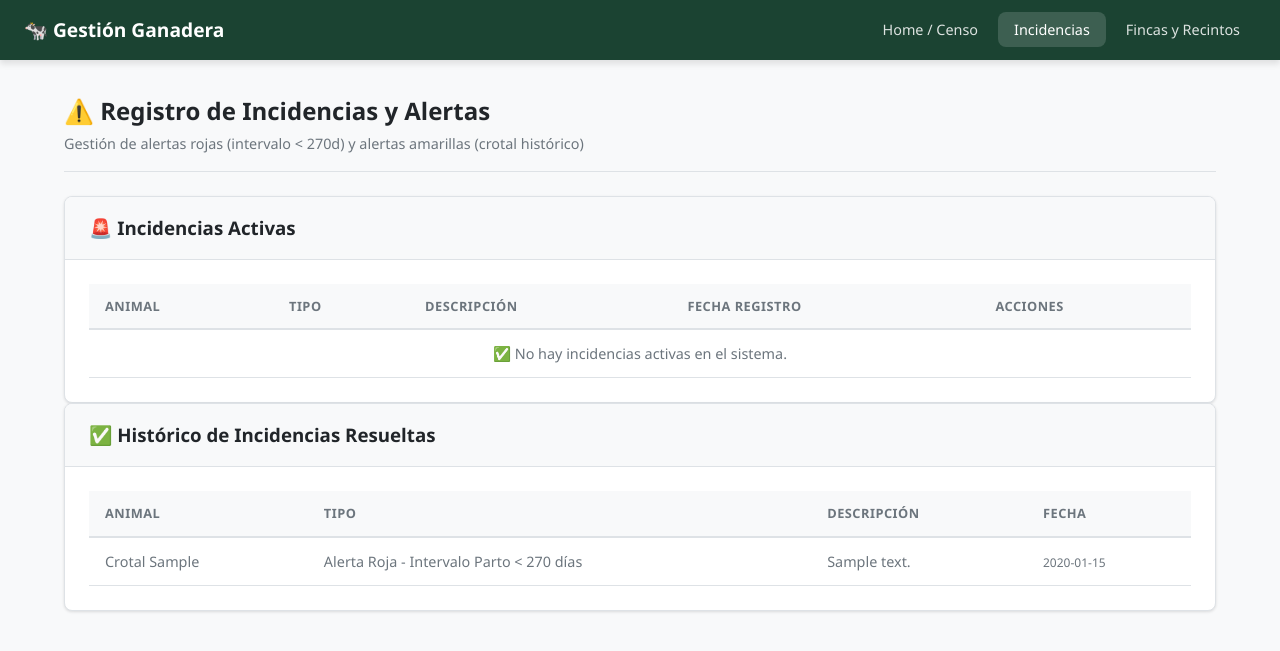
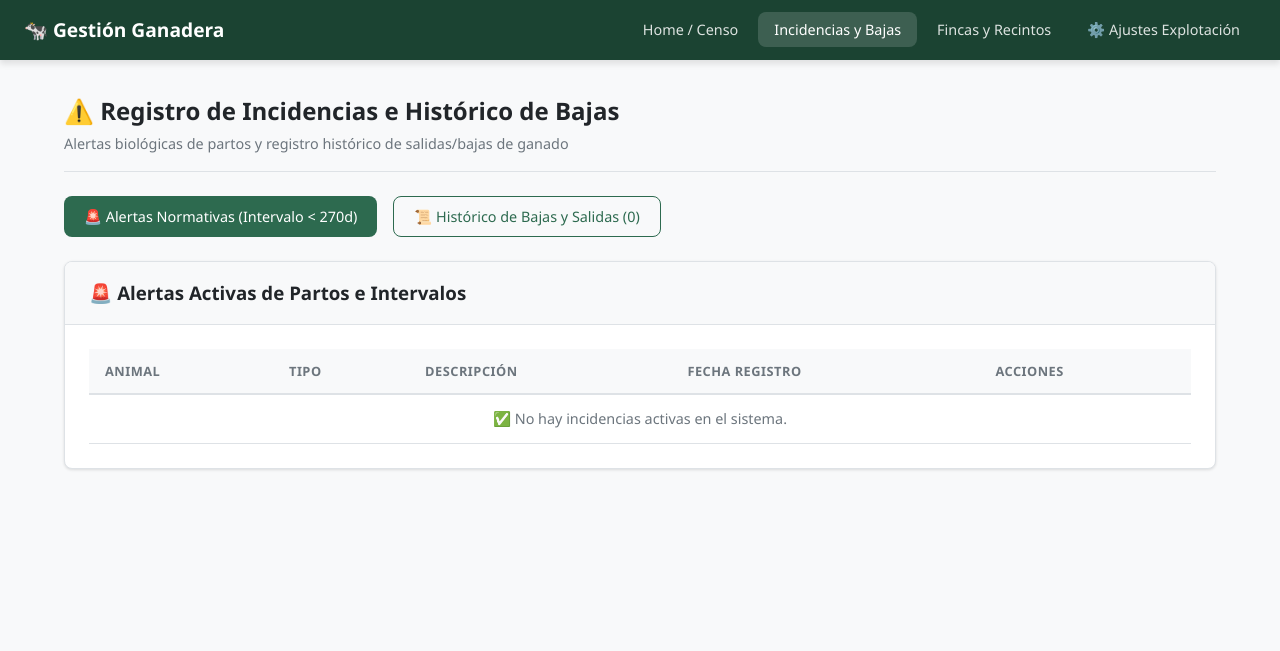
Before and after one commit to TomasCaceresIO/ProyectoFinca, a Django app: page /incidencias/ in a window 1280 px wide. Shown: the top 651 px of the page. Run offline with Django 5.2, Linux system fonts and the light colour scheme; tables that the repository leaves empty hold one stand-in row (values such as "Sample post"); some libraries are stand-ins or nearby versions.

Commit message:
feat(incidencias-export): add bajas historical tab, explotacion edit settings and CSV/Excel censo exports

```diff
--- a/ganaderia/urls.py
+++ b/ganaderia/urls.py
@@ -4,6 +4,9 @@ from . import views
 urlpatterns = [
     # Setup Wizard
     path('setup/', views.setup_wizard, name='setup_wizard'),
+
+    # Explotacion
+    path('explotacion/editar/', views.explotacion_edit, name='explotacion_edit'),
 
     # Home
     path('', views.home, name='home'),
@@ -22,9 +25,14 @@ urlpatterns = [
     # Fincas
     path('fincas/', views.finca_list, name='finca_list'),
     path('fincas/nueva/', views.finca_create, name='finca_create'),
+    path('fincas/<int:pk>/eliminar/', views.finca_delete, name='finca_delete'),
 
-    # Incidencias
+    # Incidencias / Bajas
     path('incidencias/', views.incidencias, name='incidencias'),
+
+    # Exportaciones (CSV / Excel)
+    path('exportar/csv/', views.exportar_csv, name='exportar_csv'),
+    path('exportar/excel/', views.exportar_excel, name='exportar_excel'),
 
     # API endpoints
     path('api/validar-crotal/', views.api_validar_crotal, name='api_validar_crotal'),
--- a/ganaderia/views.py
+++ b/ganaderia/views.py
@@ -1,20 +1,61 @@
 """
 Vistas de la aplicación Gestión Ganadera.
 """
+import csv
+import openpyxl
+from openpyxl.styles import Font, PatternFill, Alignment, Border, Side
+from datetime import date
+
 from django.shortcuts import render, redirect, get_object_or_404
 from django.contrib import messages
 from django.http import JsonResponse, HttpResponse
+from django.db import transaction
 from django.utils import timezone
 
 from .models import Explotacion, Finca, Ubicacion, Animal, Parto, Incidencia
 from .forms import (
-    ExplotacionSetupForm, FincaForm, AnimalForm, AnimalBajaForm,
+    ExplotacionSetupForm, ExplotacionForm, FincaForm, AnimalForm, AnimalBajaForm,
     PartoForm, PartoEditForm, TrasladoForm
 )
 from .services.animal_services import (
     validar_crotal, validar_intervalo_parto,
     registrar_parto, actualizar_parto, trasladar_animal, dar_de_baja_animal
 )
+
+
+def get_filtered_animales(request):
+    """Helper que aplica los mismos filtros multifactor que la tabla principal."""
+    animales = Animal.objects.filter(estado_vital='VIVO').select_related(
+        'finca', 'madre'
+    ).prefetch_related('partos_como_madre')
+
+    finca_id = request.GET.get('finca')
+    recinto = request.GET.get('recinto')
+    sexo = request.GET.get('sexo')
+    raza = request.GET.get('raza')
+    orden = request.GET.get('orden', 'crotal')
+
+    if finca_id:
+        animales = animales.filter(finca_id=finca_id)
+    if recinto:
+        animales = animales.filter(sub_ubicacion=recinto)
+    if sexo:
+        animales = animales.filter(sexo=sexo)
+    if raza:
+        animales = animales.filter(raza=raza)
+
+    lista = list(animales)
+    if orden == 'dias_parto_desc':
+        lista.sort(
+            key=lambda a: (a.dias_desde_ultimo_parto if a.dias_desde_ultimo_parto is not None else -1),
+            reverse=True
+        )
+    elif orden == 'edad_desc':
+        lista.sort(key=lambda a: a.fecha_nacimiento)
+    else:
+        lista.sort(key=lambda a: a.crotal)
+
+    return lista
 
 
 def setup_wizard(request):
@@ -45,6 +86,21 @@ def setup_wizard(request):
     return render(request, 'ganaderia/setup_wizard.html', {'form': form})
 
 
+def explotacion_edit(request):
+    """Edición de los datos oficiales de la explotación (Nombre y Código REGA)."""
+    explotacion = Explotacion.objects.first()
+    if not explotacion:
+        return redirect('setup_wizard')
+
+    form = ExplotacionForm(request.POST or None, instance=explotacion)
+    if request.method == 'POST' and form.is_valid():
+        form.save()
+        messages.success(request, '✅ Configuración de la Explotación actualizada correctamente.')
+        return redirect('home')
+
+    return render(request, 'ganaderia/explotacion_form.html', {'form': form, 'explotacion': explotacion})
+
+
 def home(request):
     """Panel de control principal y Censo Activo (Home Data Grid)."""
     explotacion = Explotacion.objects.first()
@@ -66,28 +122,7 @@ def home(request):
     raza = request.GET.get('raza')
     orden = request.GET.get('orden', 'crotal')
 
-    animales = animales_vivos
-    if finca_id:
-        animales = animales.filter(finca_id=finca_id)
-    if recinto:
-        animales = animales.filter(sub_ubicacion=recinto)
-    if sexo:
-        animales = animales.filter(sexo=sexo)
-    if raza:
-        animales = animales.filter(raza=raza)
-
-    lista_animales = list(animales)
-
-    if orden == 'dias_parto_desc':
-        lista_animales.sort(
-            key=lambda a: (a.dias_desde_ultimo_parto if a.dias_desde_ultimo_parto is not None else -1),
-            reverse=True
-        )
-    elif orden == 'edad_desc':
-        lista_animales.sort(key=lambda a: a.fecha_nacimiento)
-    else:
-        lista_animales.sort(key=lambda a: a.crotal)
-
+    lista_animales = get_filtered_animales(request)
     fincas = Finca.objects.all()
     incidencias_recientes = Incidencia.objects.filter(resuelta=False).select_related('animal')[:5]
 
@@ -341,15 +376,190 @@ def finca_create(request):
     return render(request, 'ganaderia/finca_form.html', {'form': form})
 
 
+def finca_delete(request, pk):
+    """
+    Asistente de eliminación y vaciado de finca:
+    - 0 animales vivos: elimina directamente.
+    - Con animales vivos: opción A (traslado total), opción B (baja en bloque), opción C (selección granular).
+    """
+    finca = get_object_or_404(Finca, pk=pk)
+    animales_vivos = list(finca.animales.filter(estado_vital='VIVO'))
+    otras_fincas = Finca.objects.exclude(pk=finca.pk)
+
+    if len(animales_vivos) == 0:
+        if request.method == 'POST':
+            with transaction.atomic():
+                finca.delete()
+            messages.success(request, f'✅ Finca "{finca.nombre}" eliminada correctamente.')
+            return redirect('finca_list')
+        return render(request, 'ganaderia/finca_delete_assistant.html', {
+            'finca': finca,
+            'animales_vivos': [],
+            'otras_fincas': otras_fincas,
+        })
+
+    if request.method == 'POST':
+        opcion = request.POST.get('opcion')
+
+        if opcion == 'opcion_a':
+            destino_id = request.POST.get('finca_destino')
+            if not destino_id:
+                messages.error(request, 'Debes seleccionar una finca de destino.')
+            else:
+                finca_destino = get_object_or_404(Finca, pk=destino_id)
+                with transaction.atomic():
+                    for animal in animales_vivos:
+                        trasladar_animal(animal, finca_destino, 'PASTO')
+                    finca.delete()
+                messages.success(request, f'✅ Finca "{finca.nombre}" eliminada. Todos sus animales fueron trasladados a {finca_destino.nombre}.')
+                return redirect('finca_list')
+
+        elif opcion == 'opcion_b':
+            motivo = request.POST.get('motivo_baja', 'Vaciado por eliminación de finca')
+            with transaction.atomic():
+                for animal in animales_vivos:
+                    dar_de_baja_animal(animal, motivo)
+                finca.delete()
+            messages.success(request, f'✅ Finca "{finca.nombre}" eliminada. Todos sus animales fueron dados de baja.')
+            return redirect('finca_list')
+
+        elif opcion == 'opcion_c':
+            destino_id = request.POST.get('finca_destino_c')
+            finca_destino = Finca.objects.filter(pk=destino_id).first() if destino_id else None
+            with transaction.atomic():
+                for animal in animales_vivos:
+                    accion = request.POST.get(f'accion_{animal.pk}', 'baja')
+                    if accion == 'trasladar' and finca_destino:
+                        trasladar_animal(animal, finca_destino, 'PASTO')
+                    else:
+                        dar_de_baja_animal(animal, f'Baja granular por eliminación de {finca.nombre}')
+                finca.delete()
+            messages.success(request, f'✅ Finca "{finca.nombre}" eliminada con resolución granular.')
+            return redirect('finca_list')
+
+    return render(request, 'ganaderia/finca_delete_assistant.html', {
+        'finca': finca,
+        'animales_vivos': animales_vivos,
+        'otras_fincas': otras_fincas,
+    })
+
+
 def incidencias(request):
-    """Registro de incidencias activas."""
-    incidencias_activas = Incidencia.objects.filter(resuelta=False).select_related('animal', 'parto').order_by('-created_at')
-    incidencias_resueltas = Incidencia.objects.filter(resuelta=True).select_related('animal', 'parto').order_by('-created_at')[:20]
+    """Vista de incidencias y histórico de bajas (Pestañas)."""
+    q_baja = request.GET.get('q_baja', '').strip()
+    tab = request.GET.get('tab', 'alertas')
+
+    incidencias_activas = Incidencia.objects.filter(
+        resuelta=False
+    ).select_related('animal', 'parto').order_by('-created_at')
+
+    bajas = Animal.objects.filter(
+        estado_vital='BAJA'
+    ).select_related('finca', 'madre').order_by('-fecha_baja', '-updated_at')
+
+    if q_baja:
+        bajas = bajas.filter(crotal__icontains=q_baja)
+        tab = 'bajas'
 
     return render(request, 'ganaderia/incidencias.html', {
         'incidencias_activas': incidencias_activas,
-        'incidencias_resueltas': incidencias_resueltas,
+        'bajas': bajas,
+        'q_baja': q_baja,
+        'tab': tab,
     })
+
+
+def exportar_csv(request):
+    """Exportación de censo filtrado a archivo CSV Oficial."""
+    animales = get_filtered_animales(request)
+
+    response = HttpResponse(content_type='text/csv; charset=utf-8')
+    response['Content-Disposition'] = f'attachment; filename="censo_ganadero_{date.today().strftime("%Y%m%d")}.csv"'
+
+    # Escribir BOM UTF-8 para compatibilidad en Excel en español
+    response.write('\ufeff')
+    writer = csv.writer(response, delimiter=';')
+
+    headers = [
+        'Crotal', 'Sexo', 'Raza', 'Fecha Nacimiento', 'Edad (días)',
+        'Finca Actual', 'Recinto Actual', 'Días en Cebadero',
+        'Crotal Madre', 'Nº de Partos', 'Días desde Último Parto'
+    ]
+    writer.writerow(headers)
+
+    for a in animales:
+        dias_cebadero = (date.today() - a.fecha_entrada_cebadero).days if a.fecha_entrada_cebadero else '-'
+        crotal_madre = a.madre.crotal if a.madre else '-'
+        n_partos = a.partos_como_madre.count() if a.sexo == 'H' else 0
+        dias_ultimo_parto = a.dias_desde_ultimo_parto if (a.sexo == 'H' and a.dias_desde_ultimo_parto is not None) else '-'
+
+        writer.writerow([
+            a.crotal,
+            a.get_sexo_display(),
+            a.raza,
+            a.fecha_nacimiento.strftime('%Y-%m-%d'),
+            a.edad_dias,
+            a.finca.nombre,
+            a.get_sub_ubicacion_display(),
+            dias_cebadero,
+            crotal_madre,
+            n_partos,
+            dias_ultimo_parto,
+        ])
+
+    return response
+
+
+def exportar_excel(request):
+    """Exportación de censo filtrado a libro Excel (.xlsx)."""
+    animales = get_filtered_animales(request)
+
+    wb = openpyxl.Workbook()
+    ws = wb.active
+    ws.title = "Censo Ganadero"
+
+    headers = [
+        'Crotal', 'Sexo', 'Raza', 'Fecha Nacimiento', 'Edad (días)',
+        'Finca Actual', 'Recinto Actual', 'Días en Cebadero',
+        'Crotal Madre', 'Nº de Partos', 'Días desde Último Parto'
+    ]
+    ws.append(headers)
+
+    # Estilo de cabecera
+    header_fill = PatternFill(start_color="1E3A8A", end_color="1E3A8A", fill_type="solid")
+    header_font = Font(color="FFFFFF", bold=True)
+    for col_num in range(1, len(headers) + 1):
+        cell = ws.cell(row=1, column=col_num)
+        cell.fill = header_fill
+        cell.font = header_font
+        cell.alignment = Alignment(horizontal="center", vertical="center")
+
+    for a in animales:
+        dias_cebadero = (date.today() - a.fecha_entrada_cebadero).days if a.fecha_entrada_cebadero else '-'
+        crotal_madre = a.madre.crotal if a.madre else '-'
+        n_partos = a.partos_como_madre.count() if a.sexo == 'H' else 0
+        dias_ultimo_parto = a.dias_desde_ultimo_parto if (a.sexo == 'H' and a.dias_desde_ultimo_parto is not None) else '-'
+
+        ws.append([
+            a.crotal,
+            a.get_sexo_display(),
+            a.raza,
+            a.fecha_nacimiento.strftime('%Y-%m-%d'),
+            a.edad_dias,
+            a.finca.nombre,
+            a.get_sub_ubicacion_display(),
+            dias_cebadero,
+            crotal_madre,
+            n_partos,
+            dias_ultimo_parto,
+        ])
+
+    response = HttpResponse(
+        content_type='application/vnd.openxmlformats-officedocument.spreadsheetml.sheet'
+    )
+    response['Content-Disposition'] = f'attachment; filename="censo_ganadero_{date.today().strftime("%Y%m%d")}.xlsx"'
+    wb.save(response)
+    return response
 
 
 def api_validar_crotal(request):
--- a/requirements.txt
+++ b/requirements.txt
@@ -1,5 +1,6 @@
 Django>=5.0,<5.2
 django-environ>=0.11.2
 django-htmx>=1.21.0
+openpyxl>=3.1.5
 pytest>=8.0.0
 pytest-django>=4.9.0
--- a/templates/base.html
+++ b/templates/base.html
@@ -16,8 +16,9 @@
         </a>
         <ul class="navbar-nav">
             <li><a href="{% url 'home' %}" {% if request.resolver_match.url_name == 'home' %}class="active"{% endif %}>Home / Censo</a></li>
-            <li><a href="{% url 'incidencias' %}" {% if 'incidencia' in request.resolver_match.url_name %}class="active"{% endif %}>Incidencias</a></li>
+            <li><a href="{% url 'incidencias' %}" {% if 'incidencia' in request.resolver_match.url_name %}class="active"{% endif %}>Incidencias y Bajas</a></li>
             <li><a href="{% url 'finca_list' %}" {% if 'finca' in request.resolver_match.url_name %}class="active"{% endif %}>Fincas y Recintos</a></li>
+            <li><a href="{% url 'explotacion_edit' %}" {% if request.resolver_match.url_name == 'explotacion_edit' %}class="active"{% endif %}>⚙️ Ajustes Explotación</a></li>
         </ul>
     </nav>
 
--- a/templates/ganaderia/incidencias.html
+++ b/templates/ganaderia/incidencias.html
@@ -1,18 +1,30 @@
 {% extends 'base.html' %}
 
-{% block title %}Registro de Incidencias - Gestión Ganadera{% endblock %}
+{% block title %}Incidencias y Bajas - Gestión Ganadera{% endblock %}
 
 {% block content %}
 <div class="page-header">
     <div>
-        <h1 class="page-title">⚠️ Registro de Incidencias y Alertas</h1>
-        <p class="page-subtitle">Gestión de alertas rojas (intervalo &lt; 270d) y alertas amarillas (crotal histórico)</p>
+        <h1 class="page-title">⚠️ Registro de Incidencias e Histórico de Bajas</h1>
+        <p class="page-subtitle">Alertas biológicas de partos y registro histórico de salidas/bajas de ganado</p>
     </div>
 </div>
 
+<!-- Tabs selector -->
+<div class="d-flex gap-2 mb-3 border-bottom pb-2">
+    <a href="?tab=alertas" class="btn {% if tab != 'bajas' %}btn-primary{% else %}btn-outline{% endif %}">
+        🚨 Alertas Normativas (Intervalo &lt; 270d)
+    </a>
+    <a href="?tab=bajas" class="btn {% if tab == 'bajas' %}btn-primary{% else %}btn-outline{% endif %}">
+        📜 Histórico de Bajas y Salidas ({{ bajas.count }})
+    </a>
+</div>
+
+{% if tab != 'bajas' %}
+<!-- TAB 1: ALERTAS NORMATIVAS -->
 <div class="card mb-4">
     <div class="card-header">
-        <h3>🚨 Incidencias Activas</h3>
+        <h3>🚨 Alertas Activas de Partos e Intervalos</h3>
     </div>
     <div class="card-body">
         <div class="table-responsive">
@@ -65,29 +77,63 @@
     </div>
 </div>
 
-{% if incidencias_resueltas %}
-<div class="card">
-    <div class="card-header">
-        <h3>✅ Histórico de Incidencias Resueltas</h3>
+{% else %}
+<!-- TAB 2: HISTÓRICO DE BAJAS Y SALIDAS -->
+<div class="card mb-4">
+    <div class="card-header d-flex justify-content-between align-items-center">
+        <h3>📜 Histórico de Animales Dados de Baja</h3>
+        <form method="get" class="d-flex gap-1">
+            <input type="hidden" name="tab" value="bajas">
+            <input type="text" name="q_baja" class="form-control form-control-sm"
+                   placeholder="Buscar por crotal..." value="{{ q_baja }}" style="width: 200px;">
+            <button type="submit" class="btn btn-sm btn-primary">🔍 Buscar</button>
+            {% if q_baja %}
+            <a href="?tab=bajas" class="btn btn-sm btn-outline">Limpiar</a>
+            {% endif %}
+        </form>
     </div>
     <div class="card-body">
         <div class="table-responsive">
-            <table class="table text-muted">
+            <table class="table">
                 <thead>
                     <tr>
-                        <th>Animal</th>
-                        <th>Tipo</th>
-                        <th>Descripción</th>
-                        <th>Fecha</th>
+                        <th>Crotal (4D)</th>
+                        <th>Sexo</th>
+                        <th>Raza</th>
+                        <th>Fecha Nacimiento</th>
+                        <th>Fecha Baja/Salida</th>
+                        <th>Motivo Baja</th>
+                        <th>Última Ubicación</th>
+                        <th>Crotal Madre</th>
                     </tr>
                 </thead>
                 <tbody>
-                    {% for inc in incidencias_resueltas %}
+                    {% for baja in bajas %}
                     <tr>
-                        <td>Crotal {{ inc.animal.crotal }}</td>
-                        <td>{{ inc.get_tipo_display }}</td>
-                        <td>{{ inc.descripcion }}</td>
-                        <td><small>{{ inc.created_at|date:"Y-m-d" }}</small></td>
+                        <td>
+                            <a href="{% url 'animal_detail' crotal=baja.crotal %}" class="font-weight-bold">
+                                <strong>{{ baja.crotal }}</strong>
+                            </a>
+                        </td>
+                        <td>{{ baja.get_sexo_display }}</td>
+                        <td>{{ baja.raza }}</td>
+                        <td>{{ baja.fecha_nacimiento|date:"Y-m-d" }}</td>
+                        <td><span class="badge badge-danger">{{ baja.fecha_baja|date:"Y-m-d"|default:"-" }}</span></td>
+                        <td>{{ baja.motivo_baja|default:"-" }}</td>
+                        <td>{{ baja.finca.nombre }} ({{ baja.sub_ubicacion }})</td>
+                        <td>
+                            {% if baja.madre %}
+                            <a href="{% url 'animal_detail' crotal=baja.madre.crotal %}">{{ baja.madre.crotal }}</a>
+                            {% else %}
+                            <span class="text-muted">Desconocida</span>
+                            {% endif %}
+                        </td>
+                    </tr>
+                    {% empty %}
+                    <tr>
+                        <td colspan="8" class="text-center text-muted py-3">
+                            No se encontraron registros en el historial de bajas.
+                        </td>
                     </tr>
                     {% endfor %}
                 </tbody>
```
Also changed, not shown: ganaderia/forms.py (+17 -3 lines), templates/ganaderia/explotacion_form.html (added, +43 -0 lines), templates/ganaderia/home.html (+19 -4 lines).
